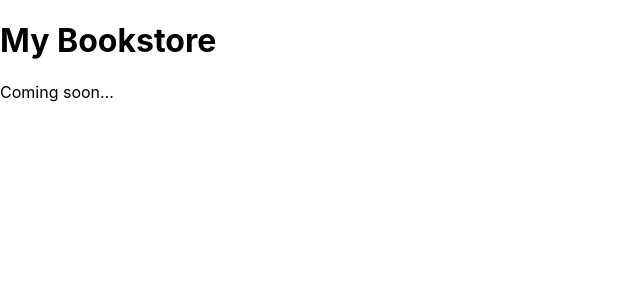
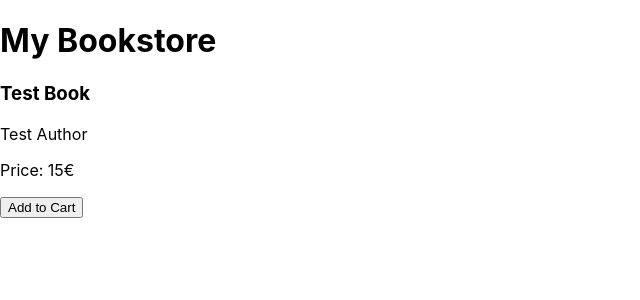
Before and after one commit to marzighased/react-bookstore, a React (Create React App) app: page / in a window 1280 px wide. Shown: the top 300 px of the page, without its empty margins (0-640 px from the left). Built offline with nearby package versions, Linux system fonts and the light colour scheme.

Commit message:
first book added

```diff
--- a/src/App.js
+++ b/src/App.js
@@ -1,10 +1,11 @@
 import React, { Component } from 'react'
+import Book from './book';
 
 function App() {
   return (
     <div>
       <h1>My Bookstore</h1>
-      <p>Coming soon...</p>
+      <Book />
     </div>
   );
 }
--- /dev/null
+++ b/src/book.js
@@ -0,0 +1,14 @@
+import React, { Component } from 'react'
+
+function Book() {
+    return (
+        <div>
+            <h3>Test Book</h3>
+            <p>Test Author</p>
+            <p>Price: 15€</p>
+            <button>Add to Cart</button>
+        </div>
+    );
+}
+
+export default Book;
```
